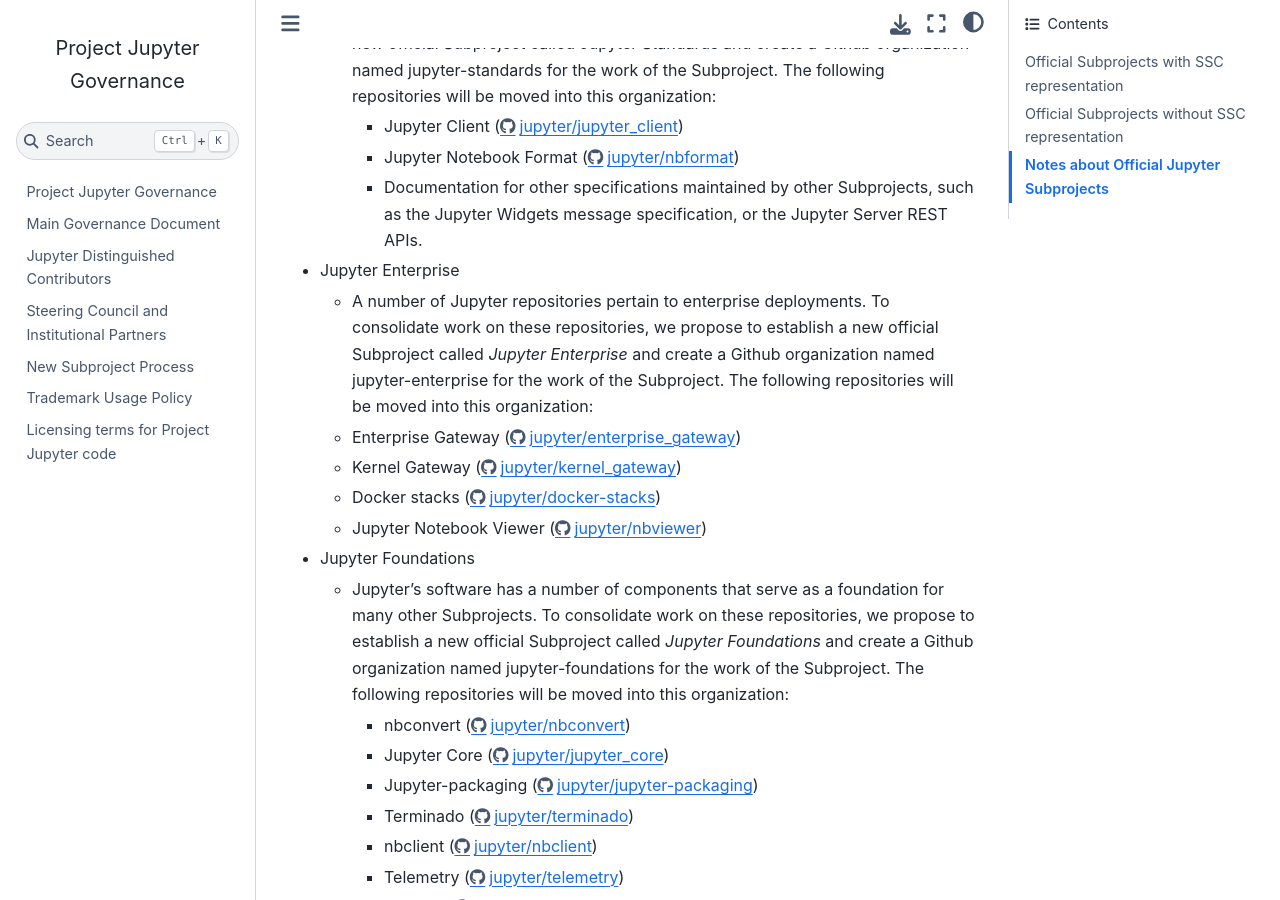
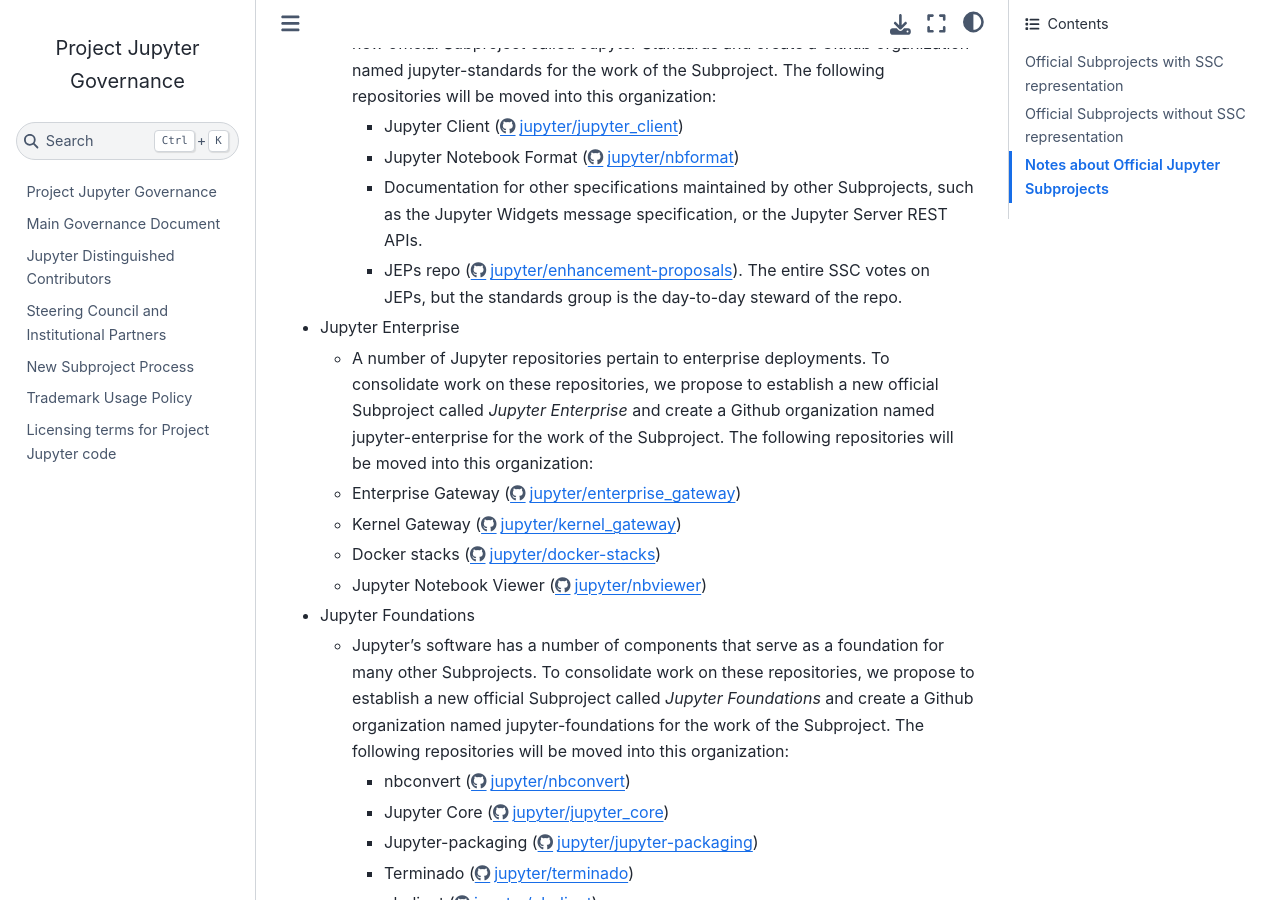
Before and after one commit to jupyter/governance, a Jupyter Book: the page built from list_of_subprojects.md, in a window 1280 px wide and 900 px high, scrolled down 2773 px. Built offline with Jupyter Book 1.0.4 settings and Sphinx 7.4.7 and the Sphinx Book theme 1.1.4, drawn with Linux system fonts in a browser that asks for light colours; pages that are not in the unit, such as notebooks, are missing from menus.

Commit message:
Clarify JEP repo location.

```diff
--- a/list_of_subprojects.md
+++ b/list_of_subprojects.md
@@ -51,6 +51,7 @@
     - Jupyter Client (https://github.com/jupyter/jupyter_client)
     - Jupyter Notebook Format (https://github.com/jupyter/nbformat)
     - Documentation for other specifications maintained by other Subprojects, such as the Jupyter Widgets message specification, or the Jupyter Server REST APIs.
+    - JEPs repo (https://github.com/jupyter/enhancement-proposals). The entire SSC votes on JEPs, but the standards group is the day-to-day steward of the repo.
 - Jupyter Enterprise
   - A number of Jupyter repositories pertain to enterprise deployments. To consolidate work on these repositories, we propose to establish a new official Subproject called _Jupyter Enterprise_ and create a Github organization named jupyter-enterprise for the work of the Subproject. The following repositories will be moved into this organization:
   - Enterprise Gateway (https://github.com/jupyter/enterprise_gateway)
```
